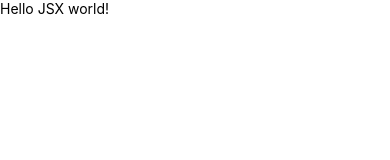
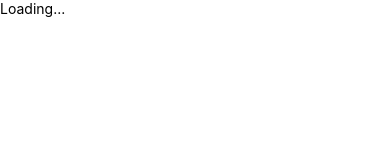
Before and after one commit to nadajinny/React_Native, a React Native app in the folder ch02_2/: screen / in a window 390 px wide. Shown: the top 160 px of the page. Built offline with nearby package versions, Linux system fonts and the light colour scheme.

Commit message:
if문을 JSX문 바깥쪽에 구현하여 문제 해결

```diff
--- a/ch02_2/App.tsx
+++ b/ch02_2/App.tsx
@@ -2,9 +2,12 @@ import React from "react"
 import { SafeAreaView, Text } from "react-native"
 
 export default function App() {
-  return (
-    <SafeAreaView>
-      <Text>Hello JSX world!</Text>
-    </SafeAreaView>
-  )
+  const isLoading = true
+  if(isLoading) {
+    return (
+      <SafeAreaView>
+        <Text>Loading...</Text>
+      </SafeAreaView>
+    )
+  }
 }
```
